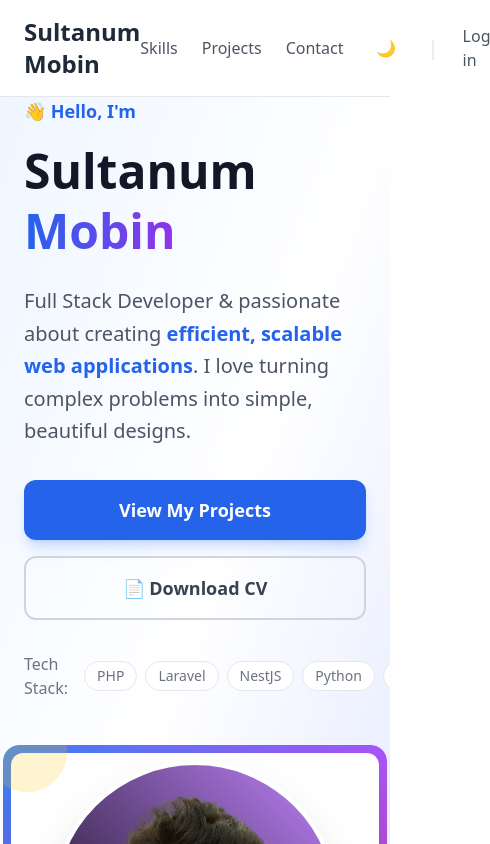
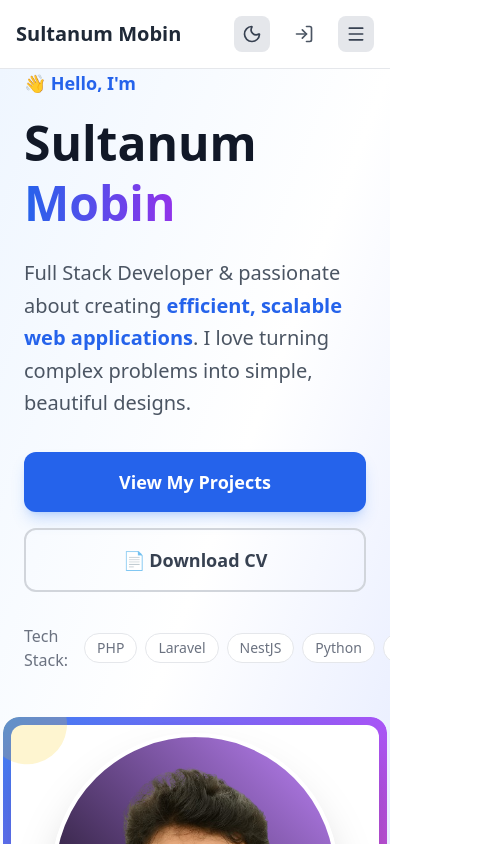
Before and after one commit to smsultan76/portfolio, a Next.js app: page / in a window 390 px wide. Shown: the top 844 px of the page, 490 px wide, since content can reach past the window. Built offline with nearby package versions, Linux system fonts and the light colour scheme.

Commit message:
Made responsive Header

```diff
--- a/app/components/Header.tsx
+++ b/app/components/Header.tsx
@@ -1,47 +1,124 @@
 // app/components/Header.tsx
 'use client';
+import { useState } from 'react';
 import { useTheme } from '../context/ThemeContext';
+import { Menu, X, Sun, Moon, LogIn } from 'lucide-react';
 
 export default function Header() {
   const { isDark, toggleTheme } = useTheme();
+  const [isMenuOpen, setIsMenuOpen] = useState(false);
+
+  const navLinks = [
+    { name: 'Skills', href: '/#skills' },
+    { name: 'Projects', href: '/#projects' },
+    { name: 'Contact', href: '/contact' },
+  ];
 
   return (
-    <header className="sticky top-0 z-50 bg-white/80 md:px-10 dark:bg-gray-900/80 backdrop-blur-md border-b border-gray-200 dark:border-gray-700 transition-all duration-300">
-      <nav className="container mx-auto px-6 py-4">
+    <header className="sticky top-0 z-50 bg-white/80 dark:bg-gray-900/80 backdrop-blur-md border-b border-gray-200 dark:border-gray-700 transition-all duration-300">
+      <nav className="container mx-auto px-4 sm:px-6 py-4">
         <div className="flex justify-between items-center">
-          <div className="text-2xl font-bold text-gray-800 dark:text-white transition-colors">
-            <a href="/">Sultanum Mobin</a>
+          {/* Logo */}
+          <div className="text-xl sm:text-2xl font-bold text-gray-800 dark:text-white transition-colors">
+            <a href="/" className="hover:text-blue-600 dark:hover:text-blue-400 transition-colors">
+              Sultanum Mobin
+            </a>
           </div>
 
-          <div className="flex items-center space-x-6">
-            <a href="/#skills" className="text-gray-600 dark:text-gray-300 hover:text-blue-600 dark:hover:text-blue-400 transition-colors">
-              Skills
-            </a>
-            <a href="/#projects" className="text-gray-600 dark:text-gray-300 hover:text-blue-600 dark:hover:text-blue-400 transition-colors">
-              Projects
-            </a>
-            <a href="contact" className="text-gray-600 dark:text-gray-300 hover:text-blue-600 dark:hover:text-blue-400 transition-colors">
-              Contact
-            </a>
+          {/* Desktop Navigation */}
+          <div className="hidden md:flex items-center space-x-6">
+            {navLinks.map((link) => (
+              <a
+                key={link.name}
+                href={link.href}
+                className="text-gray-600 dark:text-gray-300 hover:text-blue-600 dark:hover:text-blue-400 transition-colors font-medium"
+              >
+                {link.name}
+              </a>
+            ))}
 
             {/* Theme Toggle Button */}
             <button
               onClick={toggleTheme}
-              className="p-2 rounded-lg hover:bg-gray-300 dark:hover:bg-gray-600 transition-all duration-300 transform hover:scale-105"
+              className="p-2 rounded-lg bg-gray-200 dark:bg-gray-700 hover:bg-gray-300 dark:hover:bg-gray-600 transition-all duration-300"
               aria-label="Toggle theme"
             >
               {isDark ? (
-                <span className="text-yellow-400">☀️</span>
+                <Sun className="w-5 h-5 text-yellow-400" />
               ) : (
-                <span className="text-gray-600">🌙</span>
+                <Moon className="w-5 h-5 text-gray-700 dark:text-gray-300" />
               )}
             </button>
-            <div className='text-gray-200 text-xl'>|</div>
-            <a href="login" className="text-gray-600 dark:text-gray-300 hover:text-blue-600 dark:hover:text-blue-400 transition-colors">
-              Log in
+
+            {/* Divider */}
+            <div className="text-gray-300 dark:text-gray-600 text-xl">|</div>
+
+            {/* Login Button */}
+            <a
+              href="/login"
+              className="flex items-center gap-2 text-gray-600 dark:text-gray-300 hover:text-blue-600 dark:hover:text-blue-400 transition-colors font-medium"
+            >
+              <LogIn className="w-4 h-4" />
+              <span>Log in</span>
             </a>
           </div>
+
+          {/* Mobile Menu Button */}
+          <div className="flex items-center gap-4 md:hidden">
+            {/* Theme Toggle - Mobile */}
+            <button
+              onClick={toggleTheme}
+              className="p-2 rounded-lg bg-gray-200 dark:bg-gray-700 hover:bg-gray-300 dark:hover:bg-gray-600 transition-all duration-300"
+              aria-label="Toggle theme"
+            >
+              {isDark ? (
+                <Sun className="w-5 h-5 text-yellow-400" />
+              ) : (
+                <Moon className="w-5 h-5 text-gray-700 dark:text-gray-300" />
+              )}
+            </button>
+
+            {/* Login - Mobile */}
+            <a
+              href="/login"
+              className="p-2 text-gray-600 dark:text-gray-300 hover:text-blue-600 dark:hover:text-blue-400 transition-colors"
+              aria-label="Login"
+            >
+              <LogIn className="w-5 h-5" />
+            </a>
+
+            {/* Hamburger Menu Button */}
+            <button
+              onClick={() => setIsMenuOpen(!isMenuOpen)}
+              className="p-2 rounded-lg bg-gray-200 dark:bg-gray-700 hover:bg-gray-300 dark:hover:bg-gray-600 transition-all duration-300"
+              aria-label="Toggle menu"
+            >
+              {isMenuOpen ? (
+                <X className="w-5 h-5 text-gray-700 dark:text-gray-300" />
+              ) : (
+                <Menu className="w-5 h-5 text-gray-700 dark:text-gray-300" />
+              )}
+            </button>
+          </div>
         </div>
+
+        {/* Mobile Menu Dropdown */}
+        {isMenuOpen && (
+          <div className="md:hidden mt-4 py-4 border-t border-gray-200 dark:border-gray-700">
+            <div className="flex flex-col space-y-4">
+              {navLinks.map((link) => (
+                <a
+                  key={link.name}
+                  href={link.href}
+                  onClick={() => setIsMenuOpen(false)}
+                  className="text-gray-600 dark:text-gray-300 hover:text-blue-600 dark:hover:text-blue-400 transition-colors font-medium py-2 px-4 rounded-lg hover:bg-gray-100 dark:hover:bg-gray-800"
+                >
+                  {link.name}
+                </a>
+              ))}
+            </div>
+          </div>
+        )}
       </nav>
     </header>
   );
```
